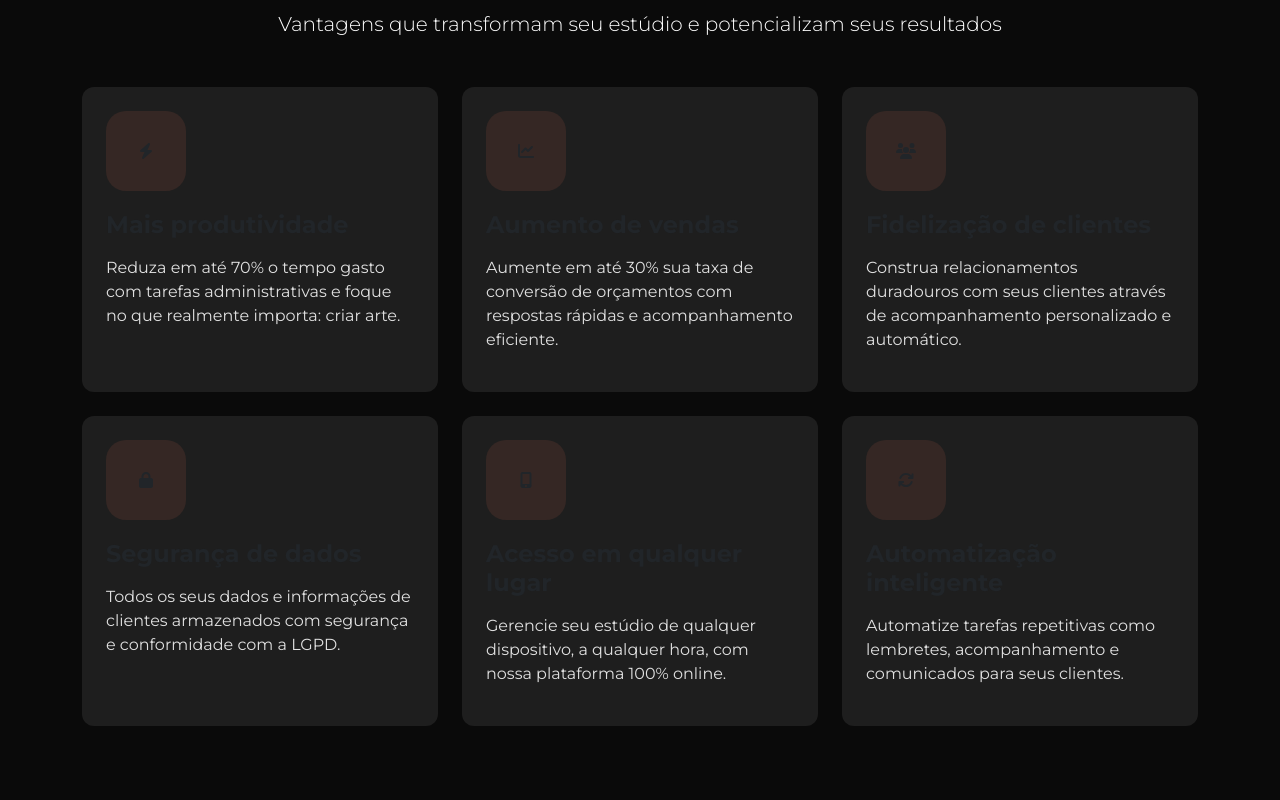
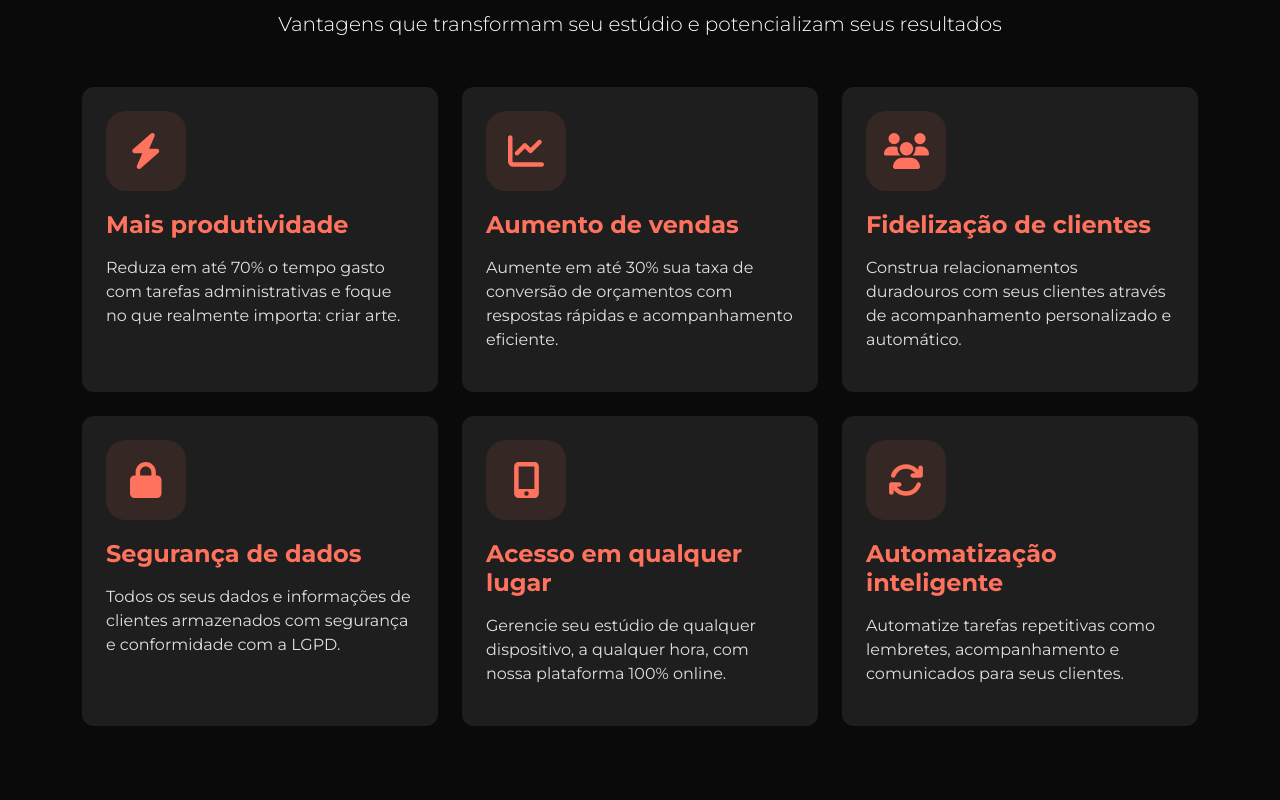
Before and after one commit to jameskamradtjr/gestaoink.site, a plain HTML site: page index.html in a window 1280 px wide. Shown: the part 3900-4700 px from the top of the page. Drawn offline with nearby package versions, Linux system fonts and the light colour scheme.

Commit message:
versao 3 novo site 2025

```diff
--- a/index.html
+++ b/index.html
@@ -171,7 +171,8 @@
       background-color: rgba(255, 114, 94, 0.1);
     }
 
-    .feature-icon i {
+    .feature-icon i,
+    .feature-icon svg {
       font-size: 36px;
       color: var(--primary);
     }
@@ -365,6 +366,11 @@
 
     .back-to-top.show {
       opacity: 1;
+    }
+
+    .card h4,
+    .card h5 {
+      color: var(--primary);
     }
   </style>
 
```
